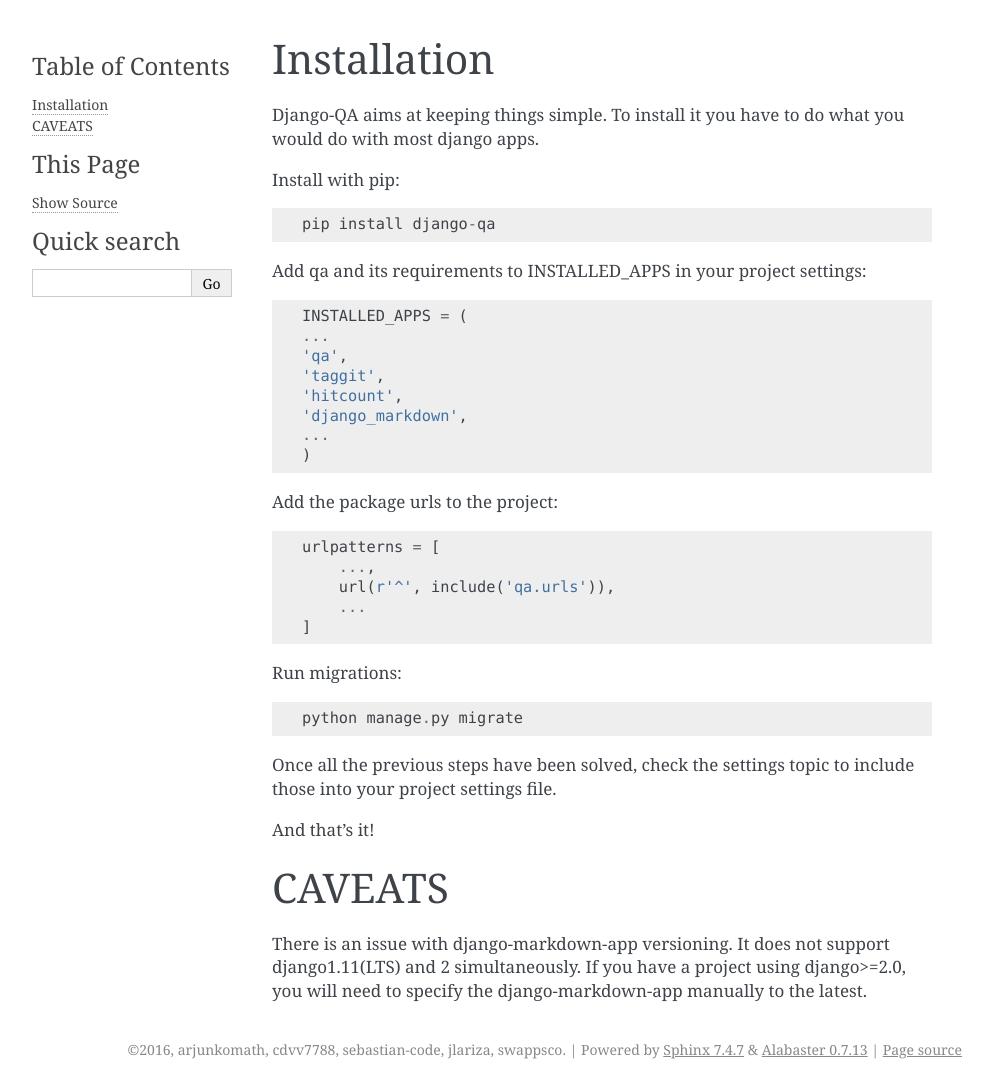
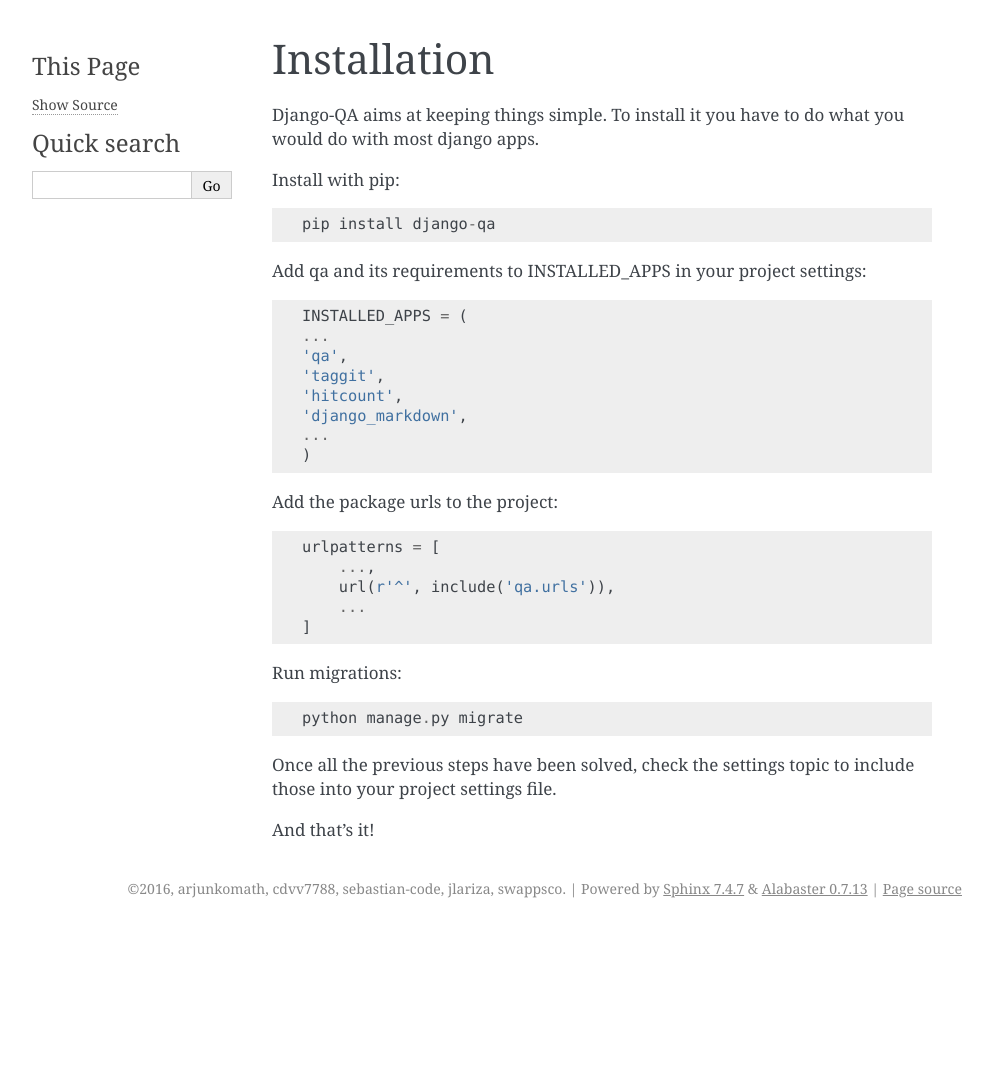
Before and after one commit to arjunkomath/Simple-Q-A-App-using-Python-Django, a Sphinx documentation site: the page built from docs/installation.rst, in a window 1280 px wide. Shown: the whole page, without its empty margins (148-1141 px from the left). Built offline with Sphinx 7.4.7, drawn with Linux system fonts in a browser that asks for light colours; after the commit the page ends 928 px from its top, so only the background shows below that.

Commit message:
Updating docs.

```diff
--- a/docs/installation.rst
+++ b/docs/installation.rst
@@ -37,8 +37,3 @@ Run migrations::
 Once all the previous steps have been solved, check the settings topic to include those into your project settings file.
 
 And that's it!
-
-CAVEATS
--------
-There is an issue with django-markdown-app versioning. It does not support django1.11(LTS) and 2 simultaneously.
-If you have a project using django>=2.0, you will need to specify the django-markdown-app manually to the latest.
```
Also changed, not shown: README.rst (+13 -0 lines).
